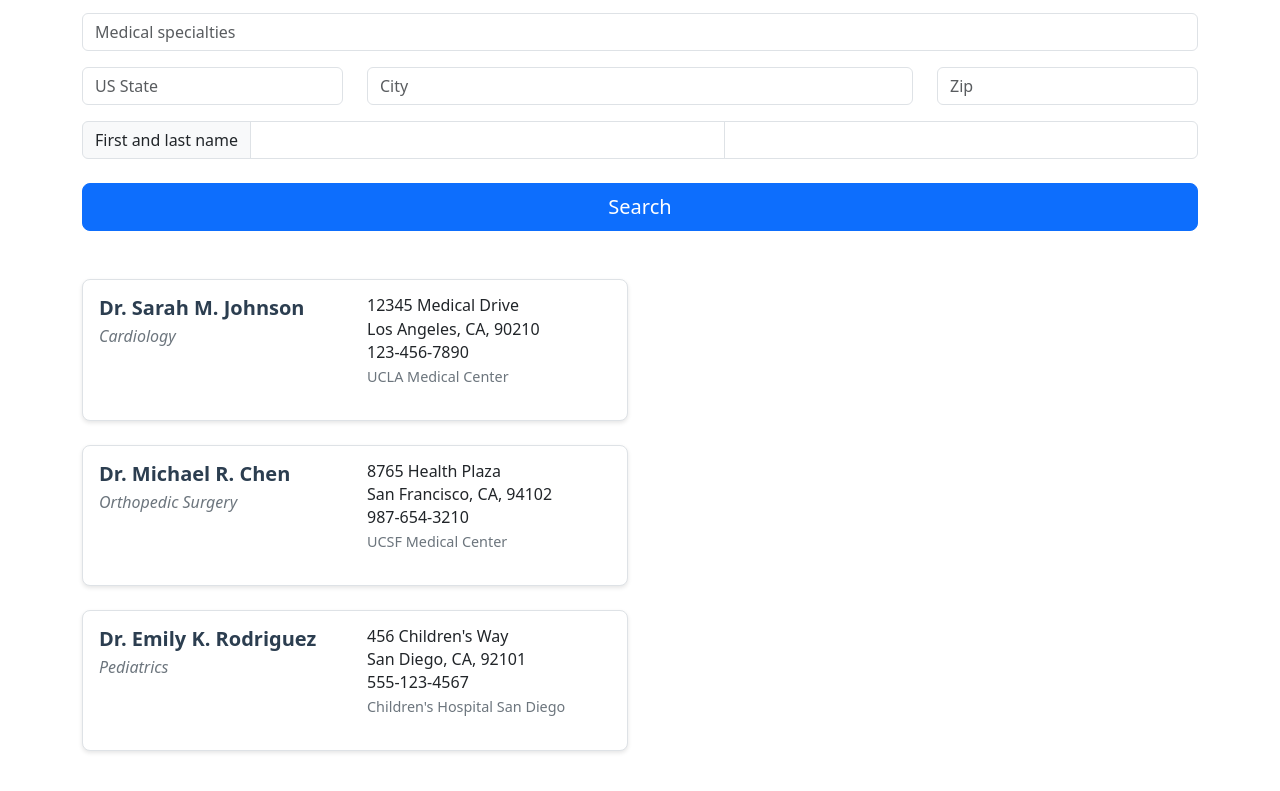
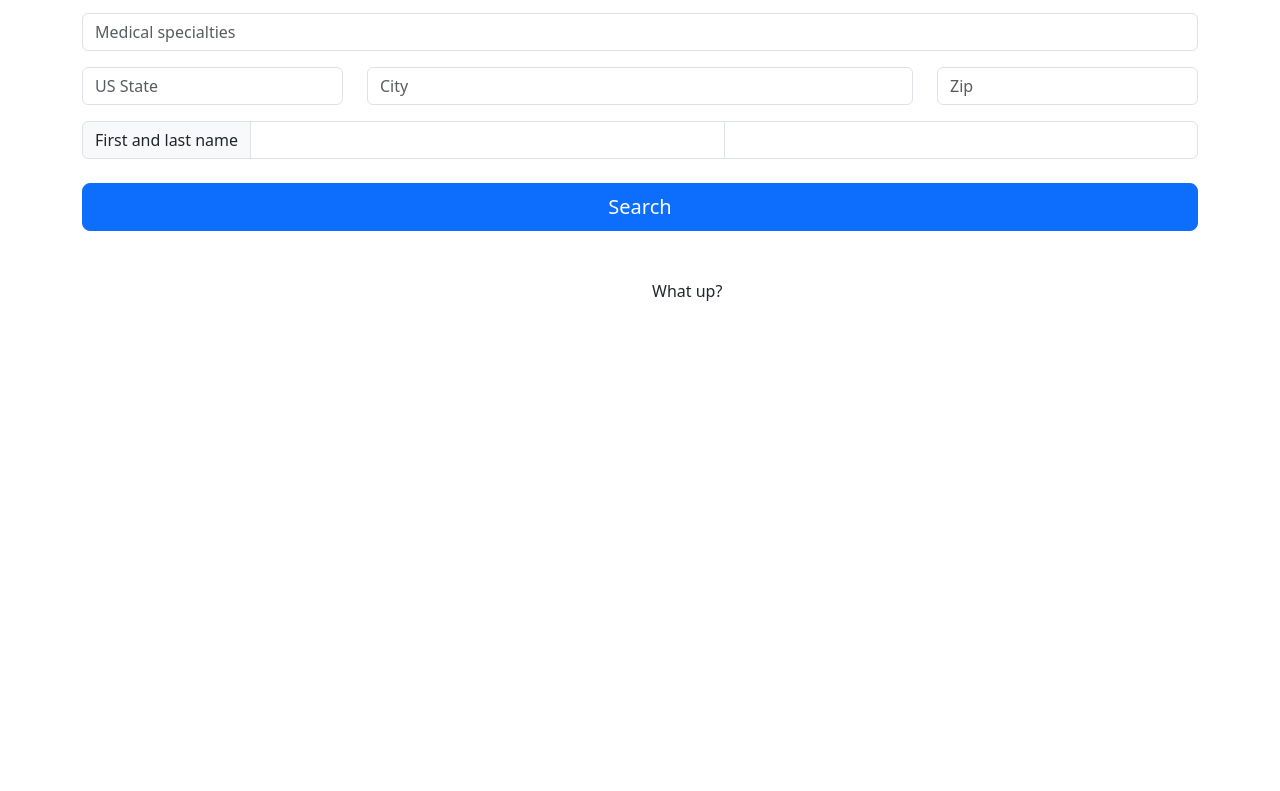
Before and after one commit to ioseph01/provider_lookup, a plain HTML site: page index.html in a window 1280 px wide. Shown: the part 101-892 px from the top of the page. Drawn offline with nearby package versions, Linux system fonts and the light colour scheme.

Commit message:
Update index.html

```diff
--- a/index.html
+++ b/index.html
@@ -24,9 +24,9 @@
     <body>
 
 
-        <section id="nonee" class="mb-5">
+        <section id="nonee" class="mb-5 container">
 
-        <div class="container mt-3 mb-3">
+            <div class="mt-3 mb-3">
 
                 <h1 style="font-size: 42px;">Find a healthcare provider</h1>
                 <p>Start typing to see matching results</p>
@@ -34,21 +34,16 @@
                     <input type="text" class="form-control" id="specialtySearch" placeholder="Healthcare Specialty">
                     <div class="grid-dropdown-menu" id="dropdownMenu">
                         <div class="grid-container" id="gridContainer">
-                        <!-- Results will be populated here -->
                         </div>
                         <div class="no-results" id="noResults" style="display: none;">
                             No matching results found
                         </div>
                     </div>
                 </div>
-<!--
-            <div class="mt-3" style="display: none;"><span id="selectedItem"></span>
-            </div> -->
             </div>
 
 
 
-<div class="container">
             <div class="row">
                 <div class="col-3">
                     <div class="grid-dropdown">
@@ -63,6 +58,7 @@
                         </div>
                     </div>
                 </div>
+
                 <div class="col-6">
                     <input type="text" class="form-control" placeholder="City" id="city">
                 </div>
@@ -70,10 +66,9 @@
                     <input type="text" class="form-control" placeholder="Zip" id="zip">
                 </div>
             </div>
-</div>
 
 
-            <div class="container text-center mt-3 mb-4">
+            <div class="text-center mt-3 mb-4">
 
                 <div class="input-group">
                     <span class="input-group-text">First and last name</span>
@@ -85,72 +80,21 @@
 
 
 
-<div class="d-grid container">
+            <div class="d-grid ">
                 <button class="btn btn-primary btn-lg" type="button" id="search">Search</button>
-
             </div>
-
             <script src="search.js"></script>
-
-
-
 
 
         </section>
 
         <div class="container mt-4">
             <section id="results">
-            <div class="row">
+                <div class="row" style="min-height: 100vh;">
                     <div class="col-12 col-md-8 col-lg-6" id="results-col">
-
-                    <!-- Doctor Result 1 -->
-                    <div class="doctor-card">
-                        <div class="row">
-                            <div class="col-6">
-                                <h5 class="doctor-name"><strong>Dr. Sarah M. Johnson</strong></h5>
-                                <p class="specialty">Cardiology</p>
                     </div>
-                            <div class="col-6 contact-info">
-                                <h5>12345 Medical Drive</h5>
-                                <h5>Los Angeles, CA, 90210</h5>
-                                <h5>123-456-7890</h5>
-                                <p class="affiliations">UCLA Medical Center</p>
-                            </div>
-                        </div>
-                    </div>
-
-                    <!-- Doctor Result 2 -->
-                    <div class="doctor-card">
-                        <div class="row">
-                            <div class="col-6">
-                                <h5 class="doctor-name"><strong>Dr. Michael R. Chen</strong></h5>
-                                <p class="specialty">Orthopedic Surgery</p>
-                            </div>
-                            <div class="col-6 contact-info">
-                                <h5>8765 Health Plaza</h5>
-                                <h5>San Francisco, CA, 94102</h5>
-                                <h5>987-654-3210</h5>
-                                <p class="affiliations">UCSF Medical Center</p>
-                            </div>
-                        </div>
-                    </div>
-
-                    <!-- Doctor Result 3 -->
-                    <div class="doctor-card">
-                        <div class="row">
-                            <div class="col-6">
-                                <h5 class="doctor-name"><strong>Dr. Emily K. Rodriguez</strong></h5>
-                                <p class="specialty">Pediatrics</p>
-                            </div>
-                            <div class="col-6 contact-info">
-                                <h5>456 Children's Way</h5>
-                                <h5>San Diego, CA, 92101</h5>
-                                <h5>555-123-4567</h5>
-                                <p class="affiliations">Children's Hospital San Diego</p>
-                            </div>
-                        </div>
-                    </div>
-
+                    <div class="col-lg-6 d-none d-lg-block" style="position: sticky; top: 20px; height: fit-content;">
+                        <p>What up?</p>
                     </div>
                 </div>
             </section>
```
Lines whose indentation alone changed are shown as unchanged.
